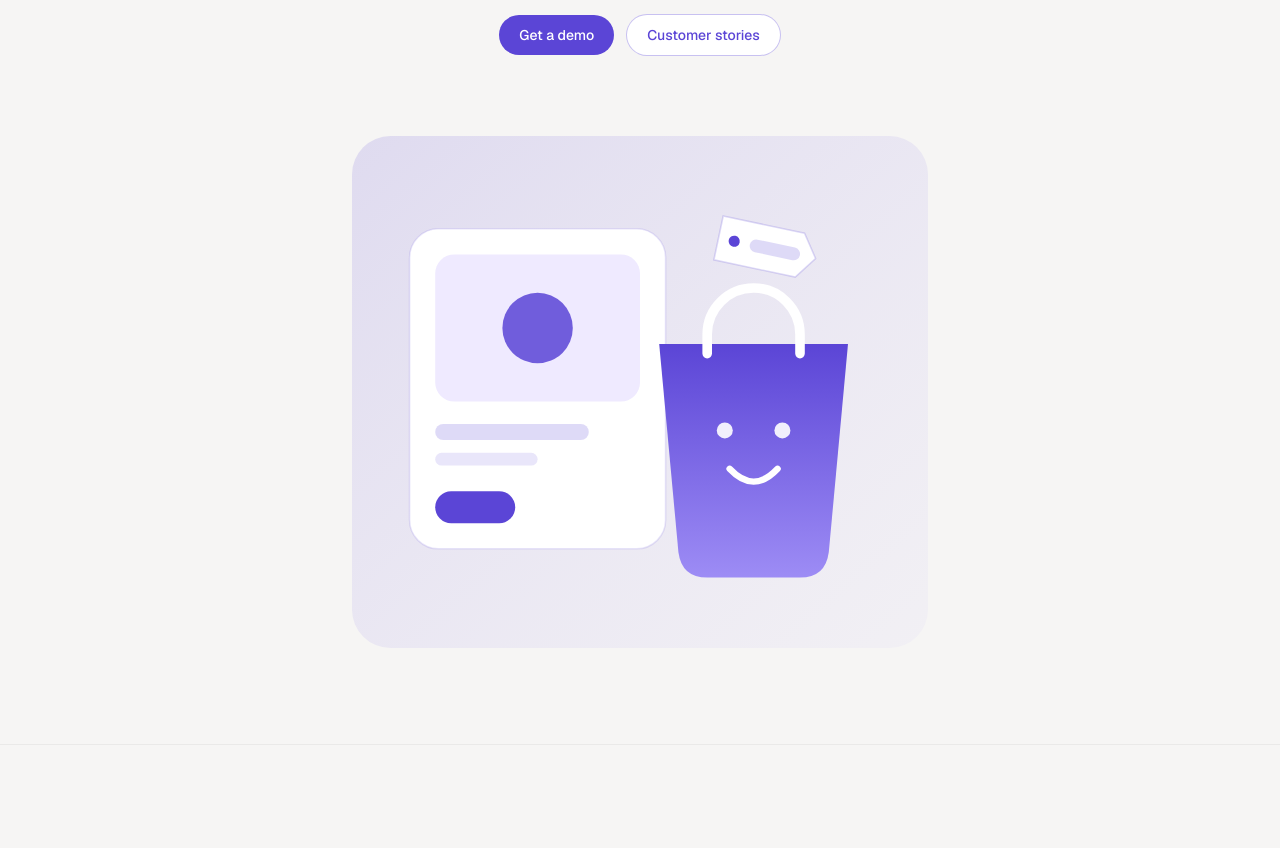
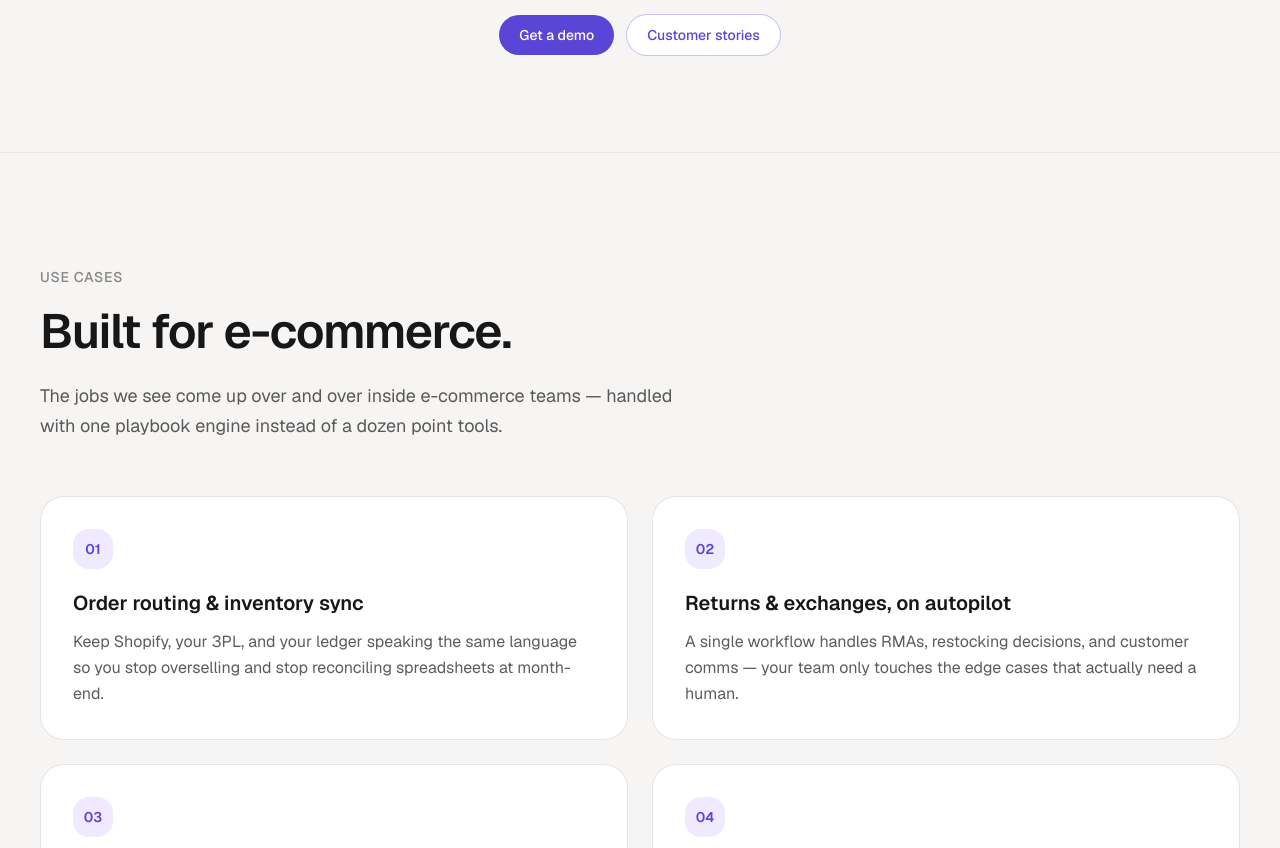
Before and after one commit to Dibbosystro/morsegrid-website2, a React (Vite) app in the folder artifacts/morsegrid/: page /industries/ecommerce in a window 1280 px wide. Shown: the part 660-1508 px from the top of the page. Built offline with nearby package versions, Linux system fonts and the light colour scheme.

Commit message:
Industries: drop the hero illustration from the detail pages

```diff
--- a/artifacts/morsegrid/src/pages/industry-detail.tsx
+++ b/artifacts/morsegrid/src/pages/industry-detail.tsx
@@ -4,7 +4,6 @@ import { ArrowRight, ChevronLeft, ChevronRight, Quote } from "lucide-react";
 import { motion, AnimatePresence, useReducedMotion } from "framer-motion";
 import { usePageMeta, buildBreadcrumbJsonLd } from "@/hooks/use-page-meta";
 import { FadeIn } from "@/components/ui/fade-in";
-import { IndustryHeroIllustration } from "@/components/industry-hero-illustration";
 import { siteConfig } from "@/config/site";
 import {
   approvedMetrics,
@@ -79,15 +78,6 @@ function Hero({ industry }: { industry: Industry }) {
           </div>
         </FadeIn>
       </div>
-      <FadeIn delay={0.2}>
-        <div
-          className="mt-14 md:mt-20 mx-auto w-full max-w-md md:max-w-xl"
-          role="img"
-          aria-label={industry.hero.illustration.alt}
-        >
-          <IndustryHeroIllustration industry={industry} />
-        </div>
-      </FadeIn>
     </section>
   );
 }
```
